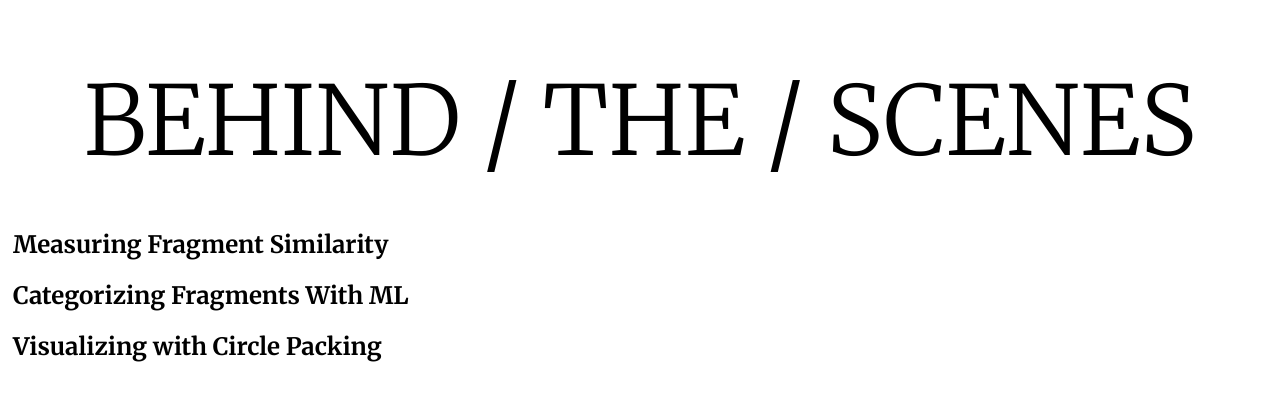
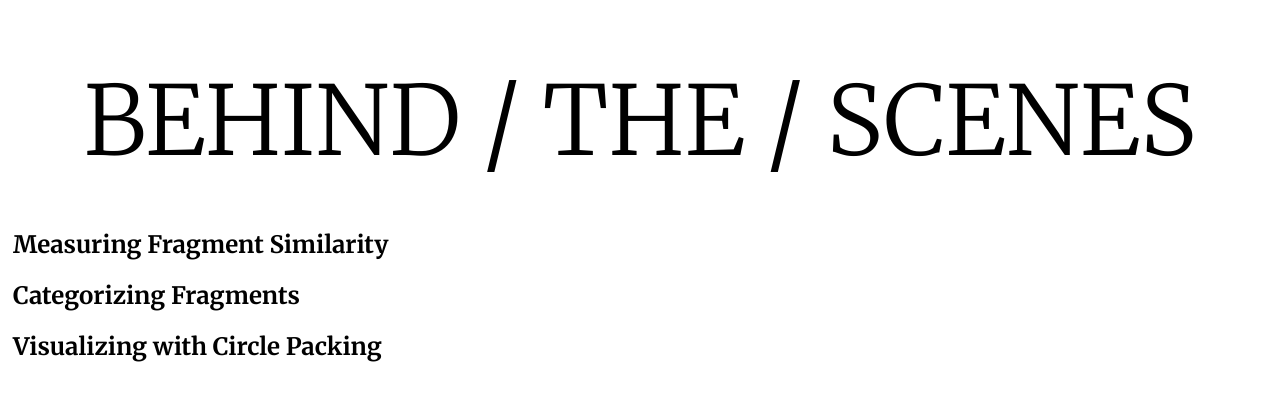
Before and after one commit to yum25/sappho-in-data, a SvelteKit app: page /method in a window 1280 px wide. Shown: the top 400 px of the page. Built offline with nearby package versions, Linux system fonts and the light colour scheme.

Commit message:
change header

```diff
--- a/src/routes/method/+page.svelte
+++ b/src/routes/method/+page.svelte
@@ -9,7 +9,7 @@
 		<h2>Measuring Fragment Similarity</h2>
 	</section>
 	<section>
-		<h2>Categorizing Fragments With ML</h2>
+		<h2>Categorizing Fragments</h2>
 	</section>
 	<section>
 		<h2>Visualizing with Circle Packing</h2>
```
